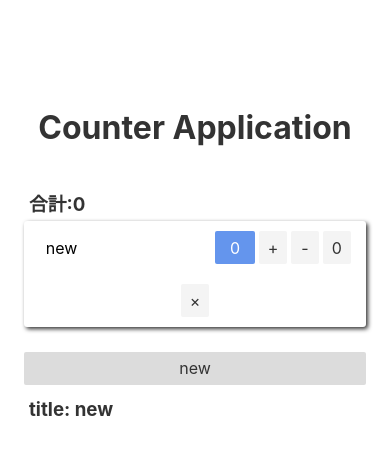
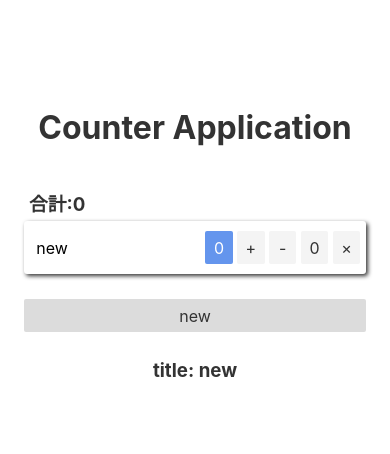
Before and after one commit to ymataku/Counterapp, a Svelte app: page / in a window 390 px wide. Shown: the top 454 px of the page. Built offline with nearby package versions, Linux system fonts and the light colour scheme.

Commit message:
buttonfile

```diff
--- a/src/Button.svelte
+++ b/src/Button.svelte
@@ -1,29 +1,23 @@
 <script lang="ts">
   import { createEventDispatcher } from 'svelte';
-  export let index;
   export let titles;
   export let numbers;
   const dispatch = createEventDispatcher();
-  function Decrement(index) {
-    if(numbers[index] > 0) numbers[index] = numbers[index] - 1;
-	dispatch('decrement', {
-	index:index,
+
+  function Increment(index) {
+  numbers[index] += 1;
+  dispatch('dispatch', {
+    index: index ,
     titles:titles,
     numbers:numbers
-    });
-  }
-  function Increment(index) {
-  number += 1;
-  dispatch('increment', {
-    index: index ,
-    number:number
   });
   }
   function ResetNumber(index) {
-    number = 0;
-	dispatch('reset', {
+    numbers[index] = 0;
+	dispatch('dispatch', {
 	  index:index,
-      number:number
+      titles:titles,
+      numbers:numbers
 	});
   }
   function RemoveFromList(index) {
@@ -31,7 +25,7 @@
       titles.splice(index, 1);
       numbers = numbers;
       titles = titles;
-	  dispatch('remove', {
+	  dispatch('dispatch', {
 	    index:index,
         titles:titles,
         numbers:numbers
@@ -39,11 +33,19 @@
   }
   function Decrement(index) {
     if(numbers[index] > 0) numbers[index] = numbers[index] - 1;
-	dispatch('decrement', {
+	dispatch('dispatch', {
 	index:index,
     titles:titles,
     numbers:numbers
     });
+  }
+  function New() {
+    titles = [...titles,"new"];
+    numbers = [...numbers,0];
+		dispatch('dispatch', {
+			titles:titles,
+      numbers:numbers
+		});
   }
 </script>
 {#each titles as title, index}
@@ -60,7 +62,7 @@
 {/each}
 
 <button class="new" on:click={ New }>new</button>
-
+<h3>title: { titles }</h3>
 <style>
 .counter{
     margin-top:5px;
--- a/src/Calculate.svelte
+++ b/src/Calculate.svelte
@@ -1,10 +1,5 @@
 <script lang="ts">
-  import AddToList from './AddToList.svelte';
-  import Increment from './Increment.svelte';
-  import Decrement from './Decrement.svelte';
-  import ResetNumber from './ResetNumber.svelte';
-  import RemoveFromList from './RemoveFromList.svelte';
-
+  import Button from './Button.svelte';
   let titles = ['new'];
   let numbers = [0];
   $: sum = numbers.reduce((sum, element) => sum + element, 0);
@@ -13,64 +8,15 @@
     titles = event.detail.titles;
     numbers = event.detail.numbers;
   }
-  function CalculationtEvent(event) {
-    numbers[event.detail.index] = event.detail.number;
-  }
 </script>
 <h3>合計:{ sum }</h3>
-{#each titles as title, index}
-  <div class="counter">
-    <input class="counter_title" bind:value = { title } >
-    <span class="counter_items">
-      <button class="number">{ numbers[index] }</button>
-      <Increment index = { index } number = { numbers[index] } on:increment={ CalculationtEvent }/>
-      <Decrement index = { index } number = { numbers[index] } on:decrement={ CalculationtEvent }/>
-      <ResetNumber index = { index } number = { numbers[index] } on:reset={ CalculationtEvent }/>
-      <RemoveFromList index = { index } titles = { titles } numbers = {numbers} on:remove={ NeworRemoveEvent }/>
-    </span>
-  </div>
-{/each}
-<AddToList titles = { titles } numbers = {numbers} on:new={ NeworRemoveEvent }/>
-<h3>title: { titles }</h3>
+<Button titles = { titles } numbers = { numbers } on:dispatch={NeworRemoveEvent}/>
+
 <style>
   h3{
     text-align:left;
     font-weight:bold;
     margin:5px;
   }
-  .counter{
-    margin-top:5px;
-    width:100%;
-    margin:5px auto;
-    border-radius: 3px;
-    box-shadow: 2px 2px 4px;
-  }
-  .counter_title{
-    width: 60%;
-    margin-left:0;
-    border: none;
-  }
-  .counter_items{
-    width: 40%;
-    margin-right:0;
-  }
-  .number{
-    margin: 10px 0;
-    width:40px;
-    border: none;
-    background-color:#6495ed;
-    color:white;
-    pointer-events:none;
-  }
 
-  @media(max-width:650px){
-    .counter_title {
-      width: 50%;
-      margin-left:0;
-    }
-    .counter_items {
-      width: 50%;
-      margin-right:0;
-    }
-  }
 </style>
```
